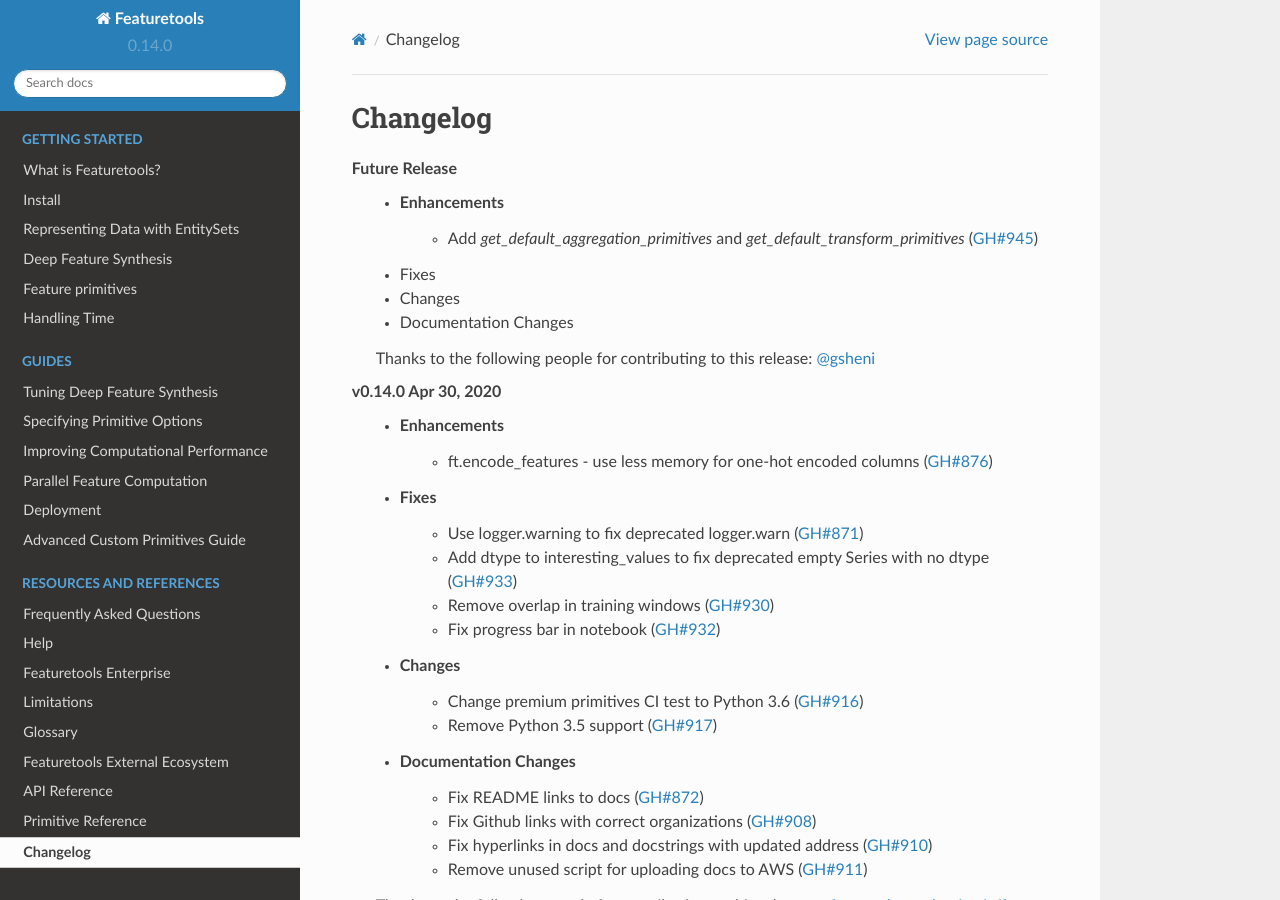
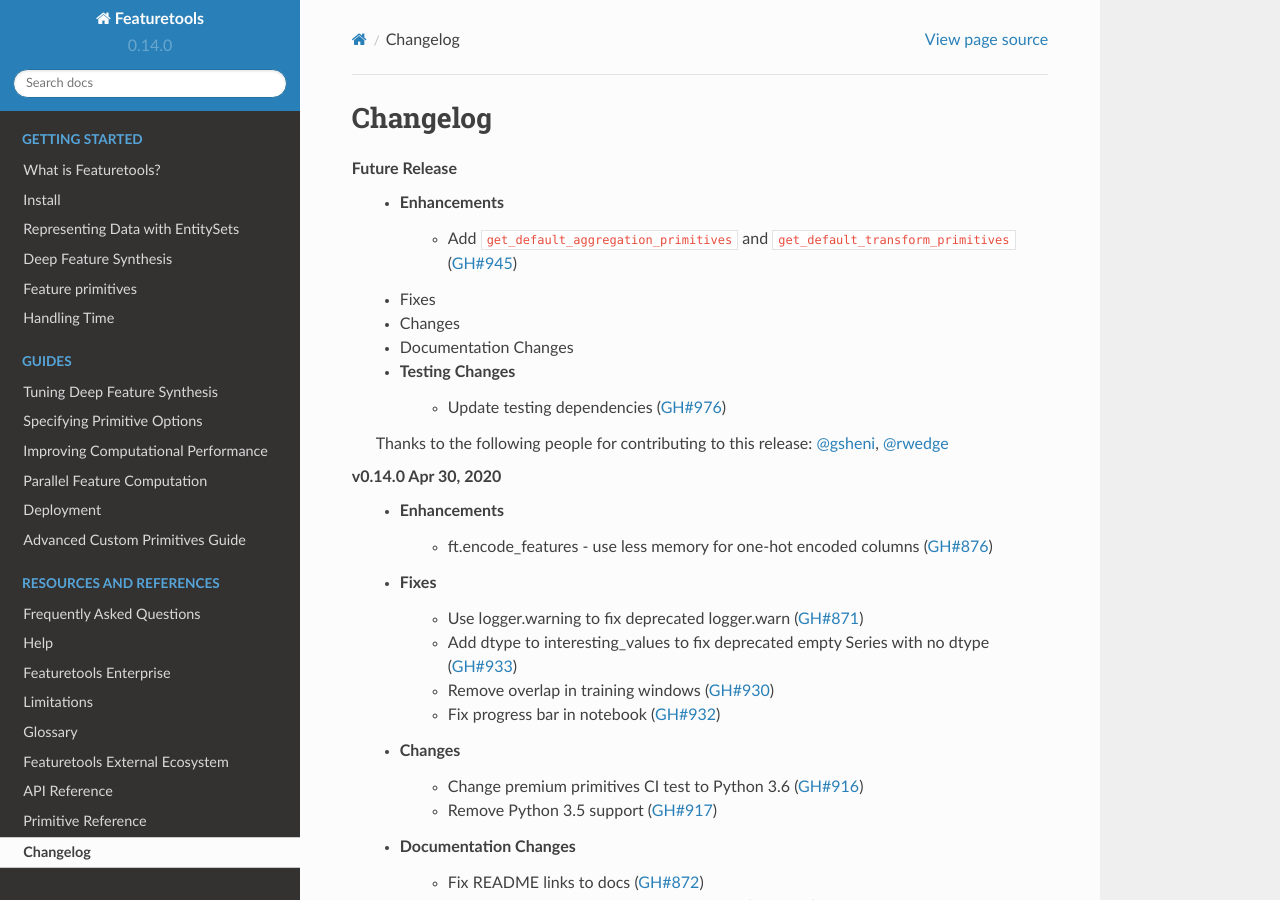
Before and after one commit to alteryx/featuretools, a Sphinx documentation site: the page built from docs/source/changelog.rst, in a window 1280 px wide and 900 px high. Built offline with Sphinx 7.4.7 and the Read the Docs theme 2.0.0, drawn with Linux system fonts in a browser that asks for light colours; pages that are not in the unit, such as notebooks, are missing from menus; comment, search, counter and statistics services are not loaded.

```diff
--- a/dev-requirements.txt
+++ b/dev-requirements.txt
@@ -1,6 +1,6 @@
 -r test-requirements.txt
 featuretools-sklearn-transformer >= 0.1.0
-codecov==2.0.15
+codecov==2.1.0
 flake8==3.7.8
 autopep8==1.4.4
 ipython==7.2.0
--- a/docs/source/changelog.rst
+++ b/docs/source/changelog.rst
@@ -4,13 +4,15 @@ Changelog
 ---------
 **Future Release**
     * Enhancements
-        * Add `get_default_aggregation_primitives` and `get_default_transform_primitives` (:pr:`945`)
+        * Add ``get_default_aggregation_primitives`` and ``get_default_transform_primitives`` (:pr:`945`)
     * Fixes
     * Changes
     * Documentation Changes
+    * Testing Changes
+        * Update testing dependencies (:pr:`976`)
 
     Thanks to the following people for contributing to this release:
-    :user:`gsheni`
+    :user:`gsheni`, :user:`rwedge`
 
 **v0.14.0 Apr 30, 2020**
     * Enhancements
```
